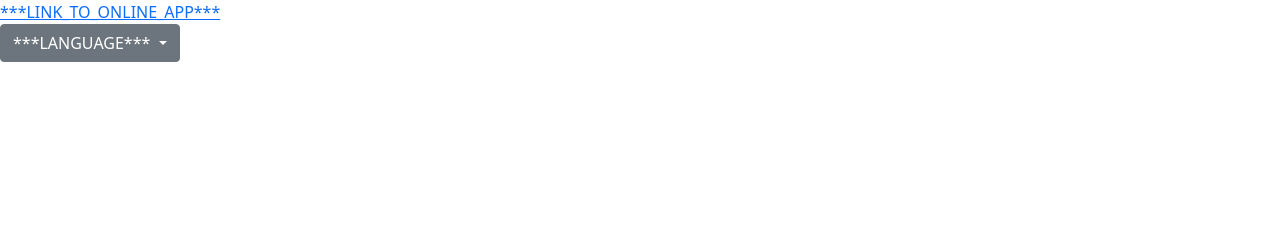
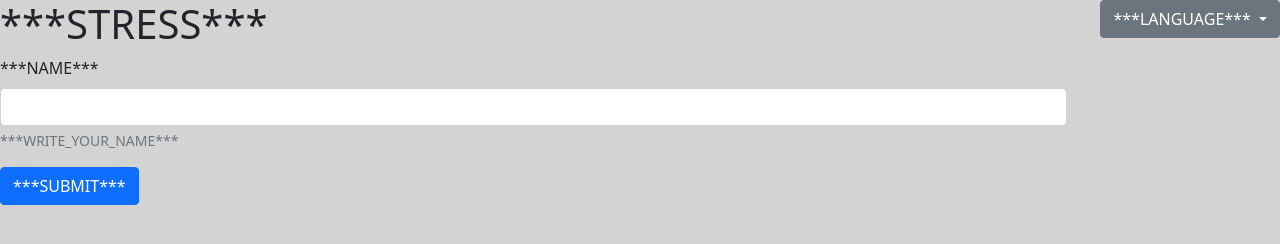
Before and after one commit to holgros/stress, a website: page index.html in a window 1280 px wide. Drawn offline with nearby package versions, Linux system fonts and the light colour scheme; files that its build step writes are made by us from their sources; files whose address does not match are found by name.

Commit message:
Changes to start page

```diff
--- a/index.html
+++ b/index.html
@@ -8,12 +8,16 @@
     <link href="https://cdn.jsdelivr.net/npm/bootstrap@5.1.3/dist/css/bootstrap.min.css" rel="stylesheet" integrity="sha384-1BmE4kWBq78iYhFldvKuhfTAU6auU8tT94WrHftjDbrCEXSU1oBoqyl2QvZ6jIW3" crossorigin="anonymous">
     <script src="https://cdn.jsdelivr.net/npm/bootstrap@5.1.3/dist/js/bootstrap.bundle.min.js" integrity="sha384-ka7Sk0Gln4gmtz2MlQnikT1wXgYsOg+OMhuP+IlRH9sENBO0LRn5q+8nbTov4+1p" crossorigin="anonymous"></script>
     <script src="klientskript.js"></script>
+    <link rel="stylesheet" href="style.css">
 </head>
 <body>
 
+    <!--
     <a href="https://holgros-stress.herokuapp.com/">***LINK_TO_ONLINE_APP***</a>
+    -->
+    <h1>***STRESS***</h1>
 
-    <div class="dropdown">
+    <div class="dropdown topright">
         <button class="btn btn-secondary dropdown-toggle" type="button" id="dropdownMenuButton1" data-bs-toggle="dropdown" aria-expanded="false">
           ***LANGUAGE***
         </button>
@@ -23,5 +27,14 @@
         </ul>
       </div>
 
+      <form>
+        <div class="mb-3 col-10">
+          <label for="name" class="form-label">***NAME***</label>
+          <input type="text" class="form-control" id="inputName" aria-describedby="nameHelp">
+          <div id="nameHelp" class="form-text">***WRITE_YOUR_NAME***</div>
+        </div>
+        <button type="submit" class="btn btn-primary">***SUBMIT***</button>
+      </form>
+
 </body>
 </html>
--- /dev/null
+++ b/publik/style.css
@@ -0,0 +1,9 @@
+.topright {
+    position: fixed;
+    top: 0px;
+    right: 0px;
+}
+
+body {
+    background-color: lightgrey;
+}
```
Also changed, not shown: language.json (+10 -2 lines).
